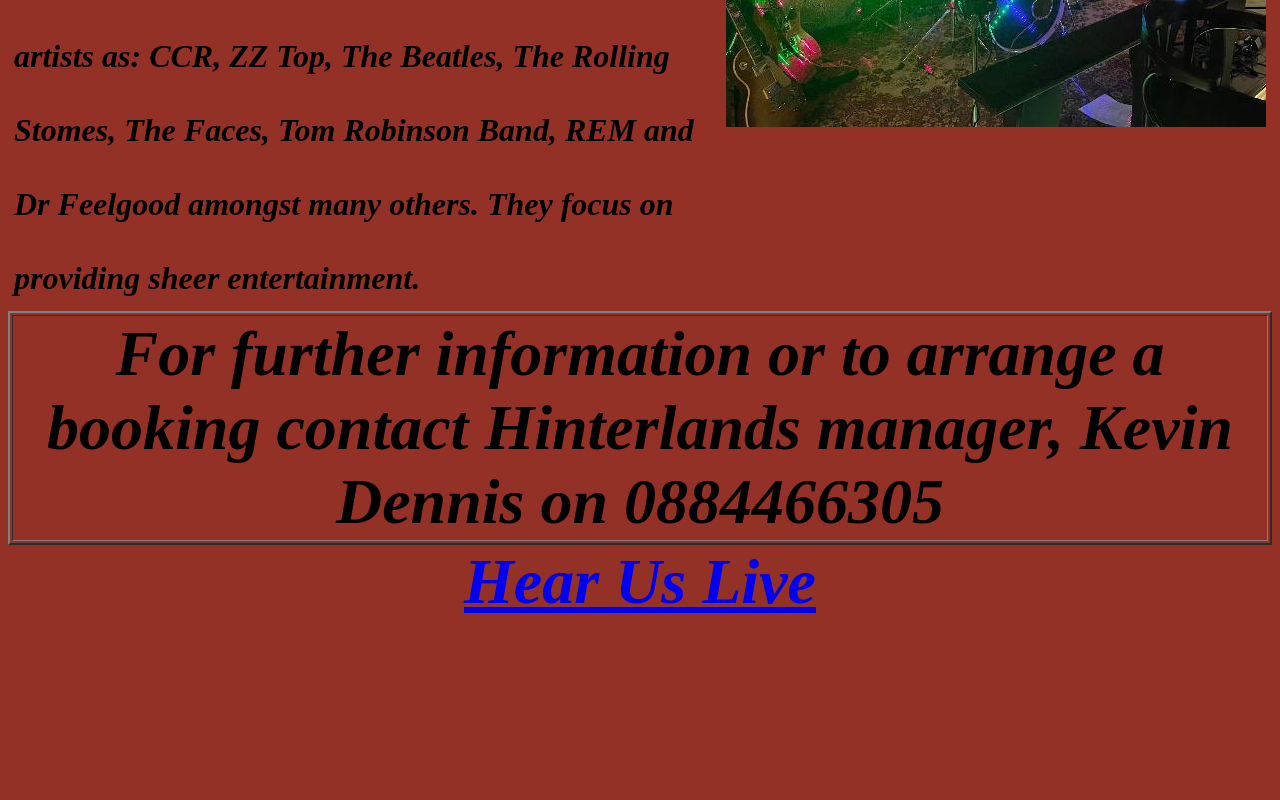
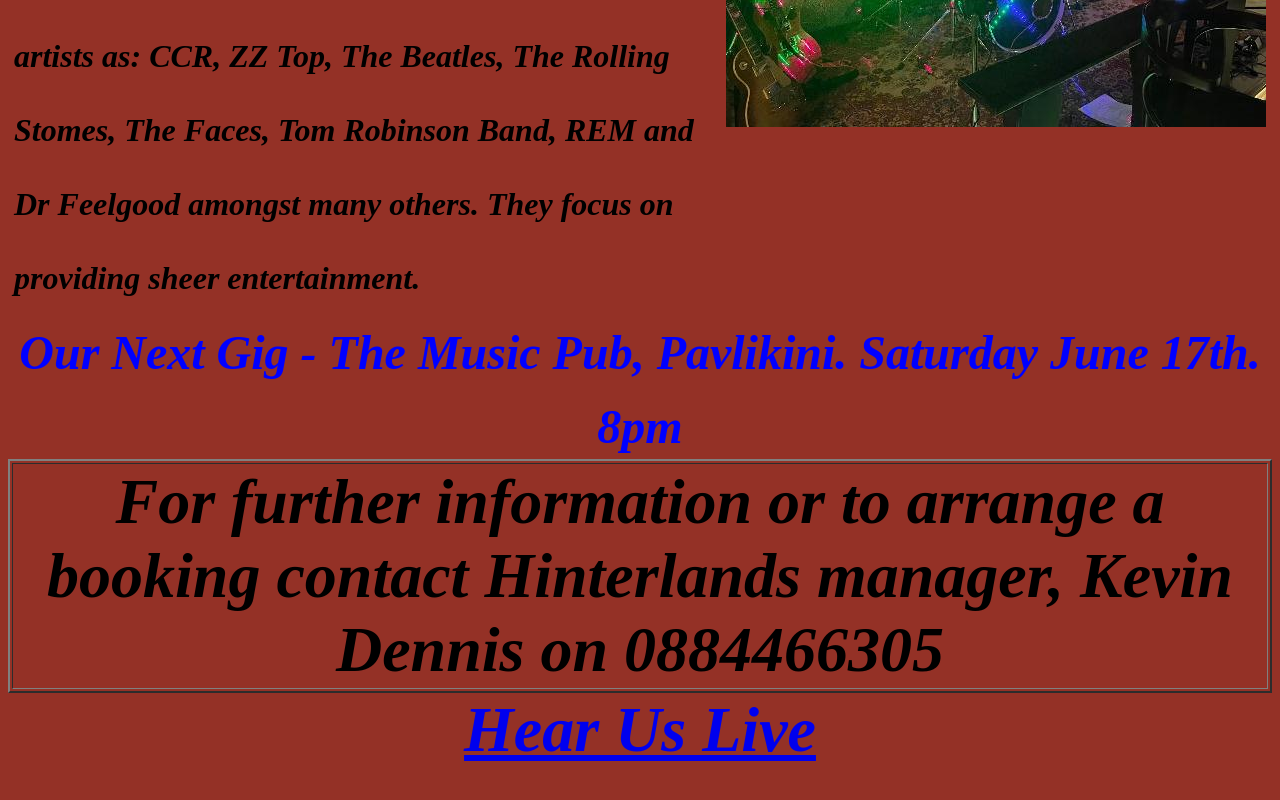
Before and after one commit to mickythemoocher/hintband, a plain HTML site: page index.html in a window 1280 px wide. Shown: the part 1454-2254 px from the top of the page. Before the commit the page ends 2116 px from the top, so only its background shows below. Drawn offline with Linux system fonts and the light colour scheme.

Commit message:
Update index.html

```diff
--- a/index.html
+++ b/index.html
@@ -24,6 +24,7 @@
 </td>
 </tr>
 </table>
+  <center><font size="+4"><font color="#0000FF">Our Next Gig - The Music Pub, Pavlikini. Saturday June 17th. 8pm</font color="#0000FF"></font size="+3">
     <table border="2">
       <tr>
         <th>For further information or to arrange a booking contact Hinterlands manager, Kevin Dennis on 0884466305</th>
```
